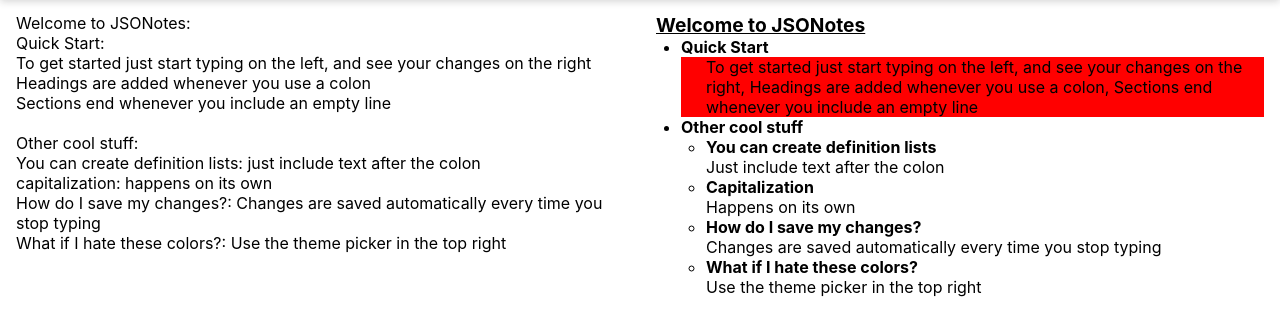
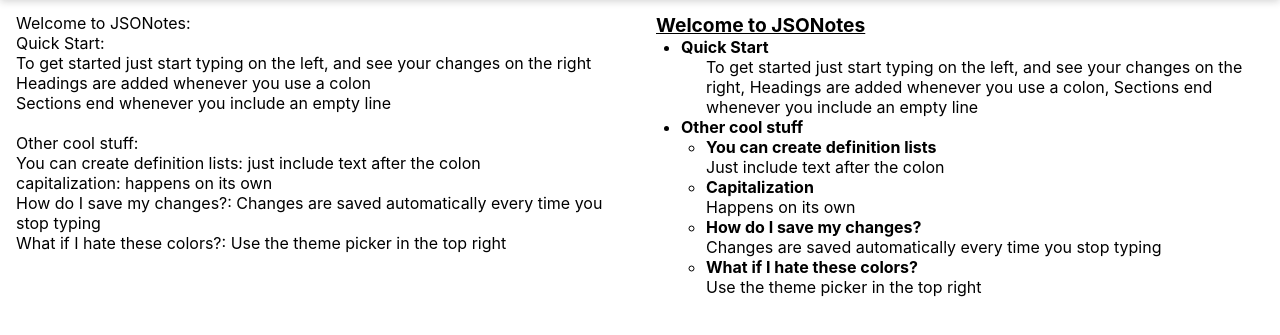
Before and after one commit to mattorchard/JSONotes, a website with bundled scripts: page src/index.html in a window 1280 px wide. Shown: the part 43-378 px from the top of the page. Built offline with nearby package versions, Linux system fonts and the light colour scheme.

Commit message:
Remove background color used for debugging leaf lists

```diff
--- a/src/styles.css
+++ b/src/styles.css
@@ -104,11 +104,6 @@
     list-style-type: square;
 }
 
-
-.leaf > ul {
-    background-color: red;
-}
-
 .leaf > ul {
     list-style: none;
     display: block;
```
